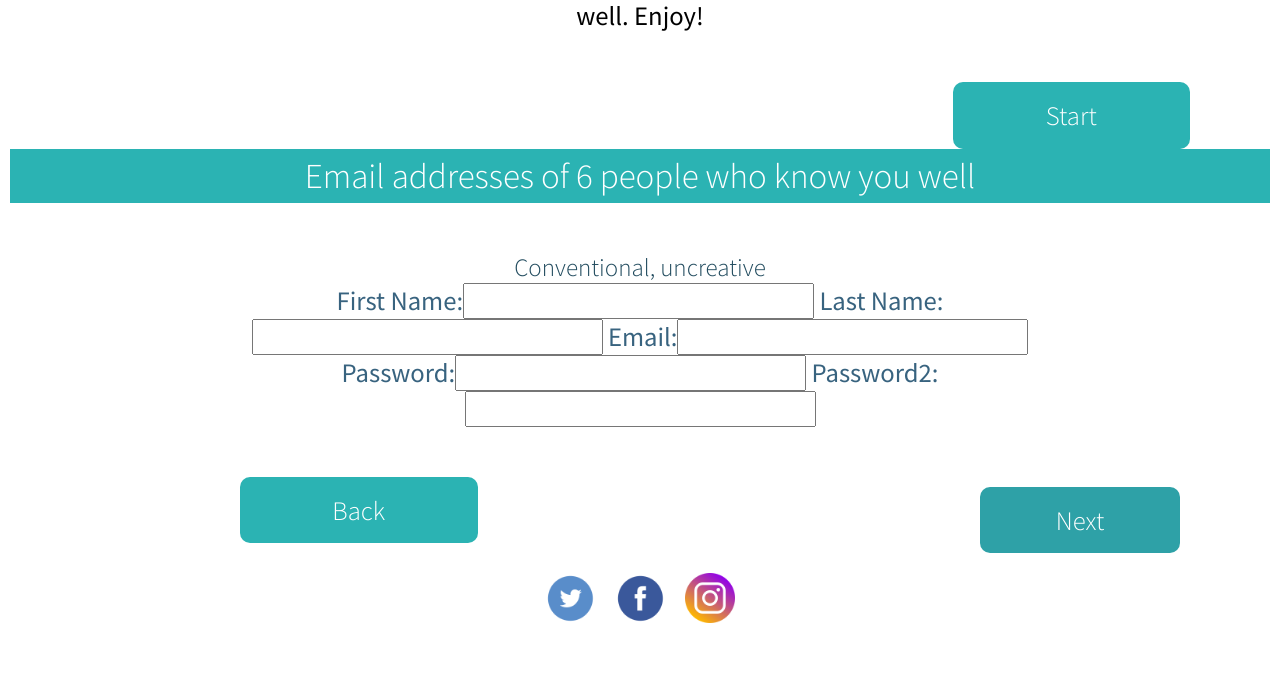
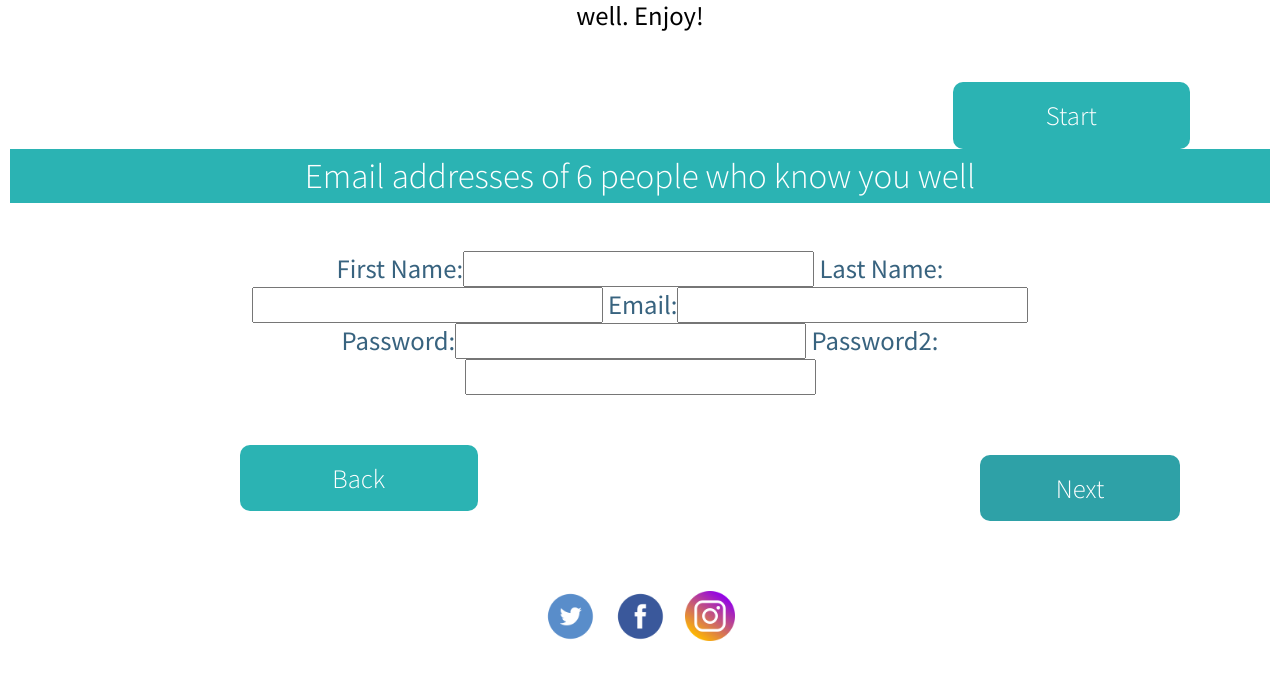
Before and after one commit to derekbrimley/raize, a Django app: page /quiz/ in a window 1280 px wide. Shown: the part 584-1274 px from the top of the page. After the commit the page ends 1225 px from the top, so only its background shows below. Run offline with Django 3.2, Linux system fonts and the light colour scheme; some libraries are stand-ins or nearby versions.

Commit message:
Update quiz.html

```diff
--- a/quiz/templates/quiz/quiz.html
+++ b/quiz/templates/quiz/quiz.html
@@ -543,14 +543,11 @@
 		<div id="email_form_container">
 			<div class="quizContainer">
                 <div class="pageTitle pageMargin"><span class="quiz_page_title">Email addresses of 6 people who know you well</span></div>
-				<div class="interests">
-					<div class="subTitle">Conventional, uncreative</div>
-
-			<div id="emailform" action="/results/" method="post">
-				{% csrf_token %}
+				<div class="emailform">
 				<input type="hidden" value="{{ id }}" id="userId"/>
 				{{ form }}
-
+			</div>
+				</div>
 		<div class="buttonContainer">
 			<button class="backBtn formBtn" type="button" onClick="prevPage()">Back</button>
 			<button class="nextBtn formBtn contactEmailBtn" type="button" id="personalityNextBtn2" onClick="nextPage() submitEmails()">Next</button>
```
